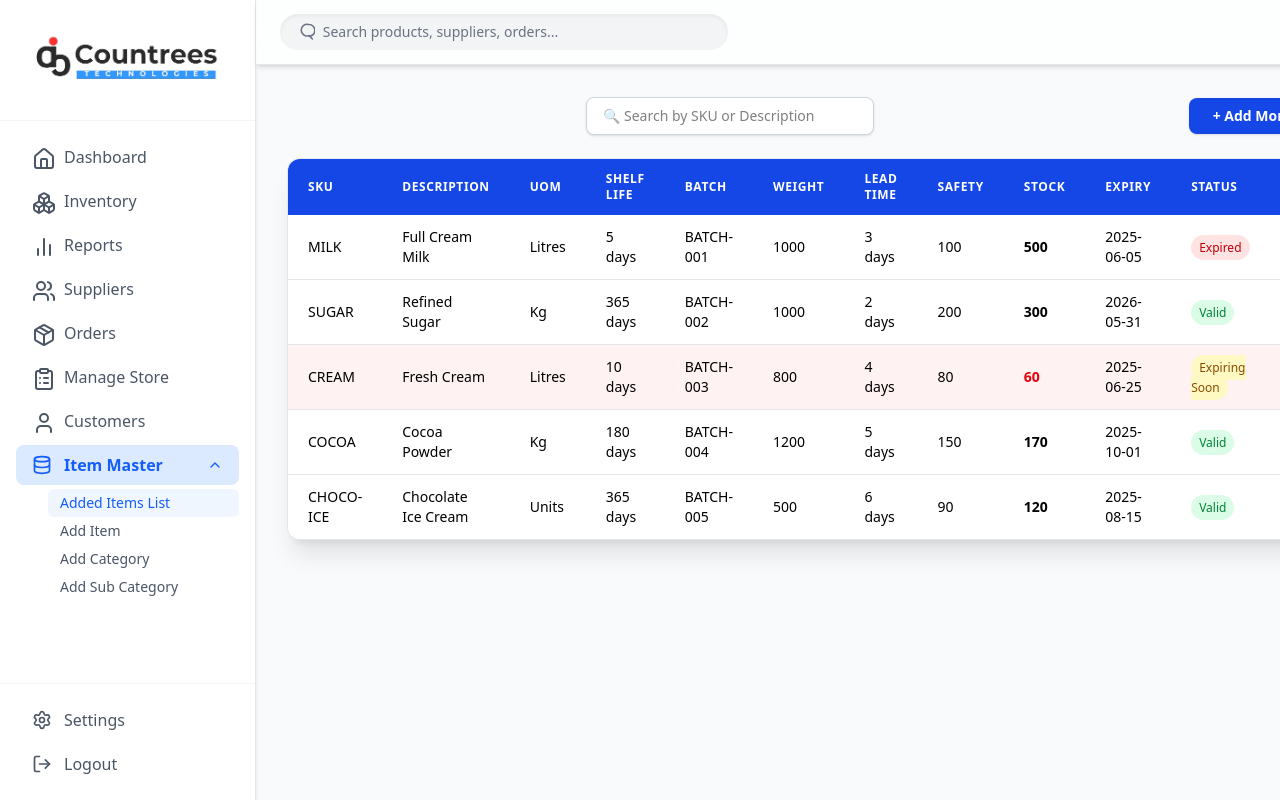
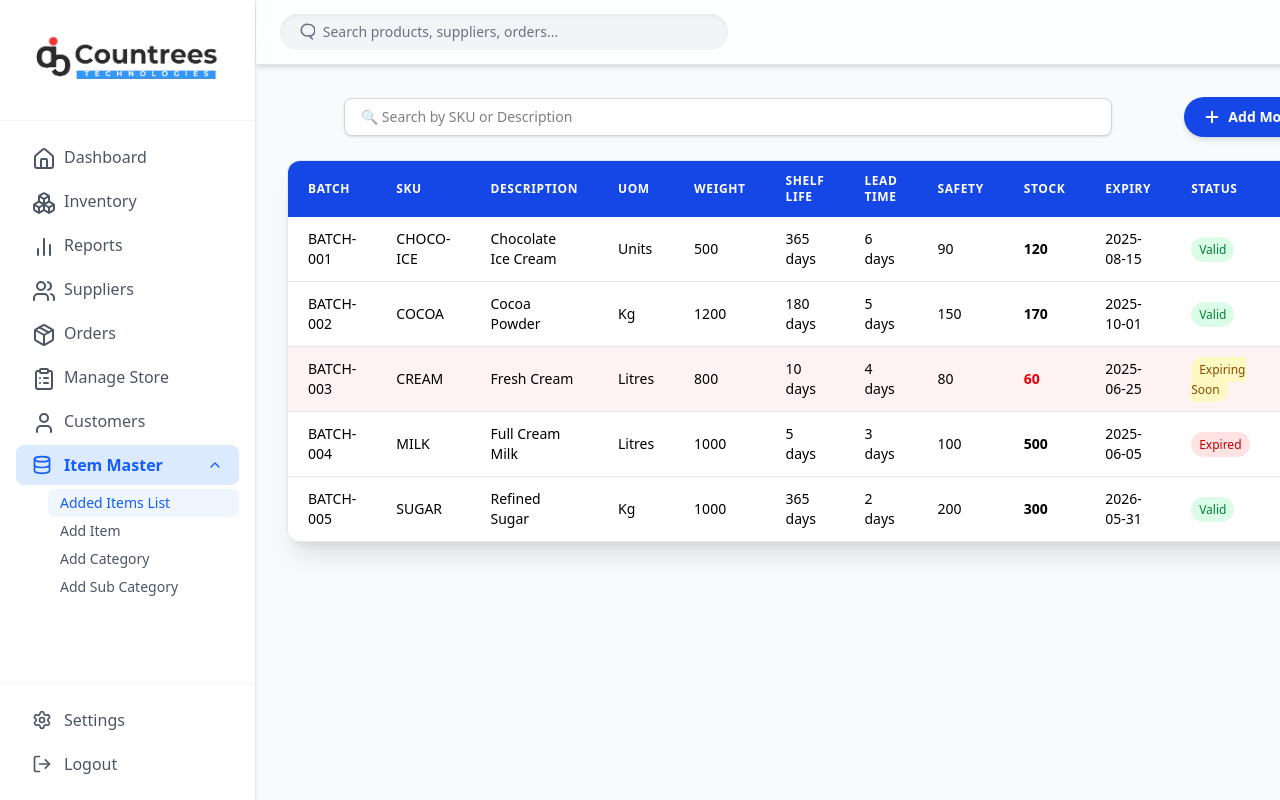
Before and after one commit to abhiiiiiii-21/Inventory_Management, a React (Vite) app: page /item-master/already-added-items in a window 1280 px wide. Shown: the top 800 px of the page. Built offline with nearby package versions, Linux system fonts and the light colour scheme.

Commit message:
Some changes in the Added Item Master table

```diff
--- a/src/Components/itemMaster/added_Items/Added_Items.jsx
+++ b/src/Components/itemMaster/added_Items/Added_Items.jsx
@@ -3,39 +3,42 @@
 import Sidebar from "../../sidebar/sideBar";
 import Navbar from "../../navBar/nav";
 import { Pencil, Trash2 } from "lucide-react";
+import { useNavigate } from "react-router-dom";
 
 const Added_Items = () => {
   const today = dayjs();
+  const navigate = useNavigate();
+
   const [filter, setFilter] = useState("");
   const [items, setItems] = useState([
     {
-      id: 1,
-      sku: "MILK",
-      description: "Full Cream Milk",
-      uom: "Litres",
-      shelfLife: "5 days",
+      id: 4,
+      sku: "CHOCO-ICE",
+      description: "Chocolate Ice Cream",
+      uom: "Units",
+      shelfLife: "365 days",
       batch: "BATCH-001",
-      weight: 1000,
-      leadTime: "3 days",
-      safetyStock: 100,
-      currentStock: 500,
-      expiry: "2025-06-05",
+      weight: 500,
+      leadTime: "6 days",
+      safetyStock: 90,
+      currentStock: 120,
+      expiry: "2025-08-15",
+    },
+    {
+      id: 3,
+      sku: "COCOA",
+      description: "Cocoa Powder",
+      uom: "Kg",
+      shelfLife: "180 days",
+      batch: "BATCH-002",
+      weight: 1200,
+      leadTime: "5 days",
+      safetyStock: 150,
+      currentStock: 170,
+      expiry: "2025-10-01",
     },
     {
       id: 2,
-      sku: "SUGAR",
-      description: "Refined Sugar",
-      uom: "Kg",
-      shelfLife: "365 days",
-      batch: "BATCH-002",
-      weight: 1000,
-      leadTime: "2 days",
-      safetyStock: 200,
-      currentStock: 300,
-      expiry: "2026-05-31",
-    },
-    {
-      id: 3,
       sku: "CREAM",
       description: "Fresh Cream",
       uom: "Litres",
@@ -48,30 +51,30 @@
       expiry: "2025-06-25",
     },
     {
-      id: 4,
-      sku: "COCOA",
-      description: "Cocoa Powder",
-      uom: "Kg",
-      shelfLife: "180 days",
+      id: 0,
+      sku: "MILK",
+      description: "Full Cream Milk",
+      uom: "Litres",
+      shelfLife: "5 days",
       batch: "BATCH-004",
-      weight: 1200,
-      leadTime: "5 days",
-      safetyStock: 150,
-      currentStock: 170,
-      expiry: "2025-10-01",
+      weight: 1000,
+      leadTime: "3 days",
+      safetyStock: 100,
+      currentStock: 500,
+      expiry: "2025-06-05",
     },
     {
-      id: 5,
-      sku: "CHOCO-ICE",
-      description: "Chocolate Ice Cream",
-      uom: "Units",
+      id: 1,
+      sku: "SUGAR",
+      description: "Refined Sugar",
+      uom: "Kg",
       shelfLife: "365 days",
       batch: "BATCH-005",
-      weight: 500,
-      leadTime: "6 days",
-      safetyStock: 90,
-      currentStock: 120,
-      expiry: "2025-08-15",
+      weight: 1000,
+      leadTime: "2 days",
+      safetyStock: 200,
+      currentStock: 300,
+      expiry: "2026-05-31",
     }
   ]);
 
@@ -106,13 +109,26 @@
               <input
                 type="text"
                 placeholder="🔍 Search by SKU or Description"
-                className="w-72 px-4 py-2 rounded-lg border border-gray-300 focus:outline-none focus:ring-2 focus:ring-indigo-500 bg-white shadow-sm text-sm"
+                className="w-3xl px-4 py-2 rounded-lg border border-gray-300 focus:outline-none focus:ring-2 focus:ring-indigo-500 bg-white shadow-sm text-sm"
                 onChange={(e) => setFilter(e.target.value)}
               />
             </div>
             <div className="flex justify-end">
-              <button className="bg-[#1447E6] hover:bg-[#0e34b1] text-white px-6 py-2 rounded-lg text-sm font-semibold shadow">
-                + Add More Items
+              <button
+                onClick={() => navigate("/item-master/add-item")}
+                className="flex items-center gap-2 bg-[#1447E6] hover:bg-[#0f3bd0] text-white px-5 py-2.5 rounded-full text-sm font-semibold shadow-md transition-all duration-200"
+              >
+                <svg
+                  xmlns="http://www.w3.org/2000/svg"
+                  className="h-4 w-4 font-bold"
+                  fill="none"
+                  viewBox="0 0 24 24"
+                  stroke="currentColor"
+                  strokeWidth={3}
+                >
+                  <path strokeLinecap="round" strokeLinejoin="round" d="M12 4v16m8-8H4" />
+                </svg>
+                Add More Items
               </button>
             </div>
           </div>
@@ -121,7 +137,7 @@
             <table className="min-w-full text-sm">
               <thead className="bg-[#1447E6] text-white text-xs uppercase tracking-wider">
                 <tr>
-                  {["SKU", "Description", "UOM", "Shelf Life", "Batch", "Weight", "Lead Time", "Safety", "Stock", "Expiry", "Status", "Action"].map((title, i) => (
+                  {["Batch", "SKU", "Description", "UOM", "Weight", "Shelf Life", "Lead Time", "Safety", "Stock", "Expiry", "Status", "Action"].map((title, i) => (
                     <th key={i} className="px-5 py-3 text-left font-semibold">
                       {title}
                     </th>
@@ -146,12 +162,12 @@
                           isLow ? "bg-red-50" : "bg-white"
                         }`}
                       >
+                        <td className="px-5 py-3">{item.batch}</td>
                         <td className="px-5 py-3 font-medium">{item.sku}</td>
                         <td className="px-5 py-3">{item.description}</td>
                         <td className="px-5 py-3">{item.uom}</td>
+                        <td className="px-5 py-3">{item.weight}</td>
                         <td className="px-5 py-3">{item.shelfLife}</td>
-                        <td className="px-5 py-3">{item.batch}</td>
-                        <td className="px-5 py-3">{item.weight}</td>
                         <td className="px-5 py-3">{item.leadTime}</td>
                         <td className="px-5 py-3">{item.safetyStock}</td>
                         <td className={`px-5 py-3 font-bold ${isLow ? "text-red-600" : ""}`}>{item.currentStock}</td>
```
